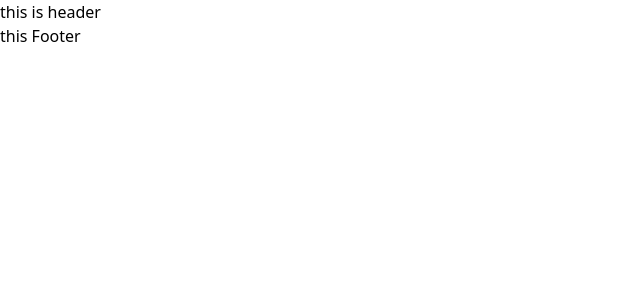
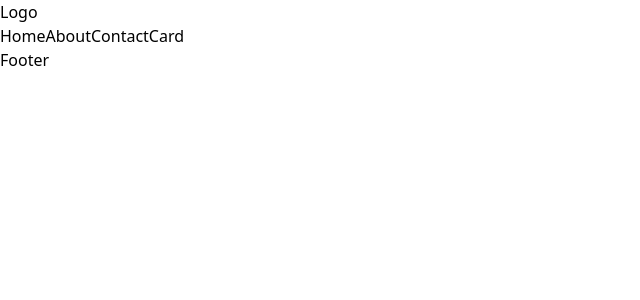
Before and after one commit to Engr-Pirlo/eCommerce, a React (Vite) app: page / in a window 1280 px wide. Shown: the top 300 px of the page, without its empty margins (0-640 px from the left). Built offline with nearby package versions, Linux system fonts and the light colour scheme.

Commit message:
adding navigation-links

```diff
--- a/src/App.jsx
+++ b/src/App.jsx
@@ -1,15 +1,18 @@
 import { Outlet } from "react-router-dom"
+import Header from "./components/Header"
+import Footer from "./components/Footer"
 
 function App() {
 
 
   return (
    <div className="tex-lg">
-    <h1>this is header</h1>
 
-    <Outlet />
+    <Header/>
 
-    <p>this Footer</p>
+    {/* <Outlet /> */}
+
+    <Footer/>
 
    </div>
   )
--- /dev/null
+++ b/src/components/Footer.jsx
@@ -0,0 +1,9 @@
+import React from 'react'
+
+function Footer() {
+  return (
+    <div>Footer</div>
+  )
+}
+
+export default Footer
--- /dev/null
+++ b/src/components/Header.jsx
@@ -0,0 +1,24 @@
+import React from 'react'
+
+const Header = () => {
+  return (
+    <div  className="fixed top-0 left-0 right-0 bg-white bg-opacity-60 backdrop-blur-md shadow z-10">
+        <div className="max-w-4xl mx-auto">
+
+            <nav>
+                <h1>Logo</h1>
+                <ul>
+                    <a href="">Home</a>
+                    <a href="">About</a>
+                    <a href="">Contact</a>
+                    <a href="">Card</a>
+                </ul>
+            </nav>
+
+        </div>
+
+    </div>
+  )
+}
+
+export default Header
```
